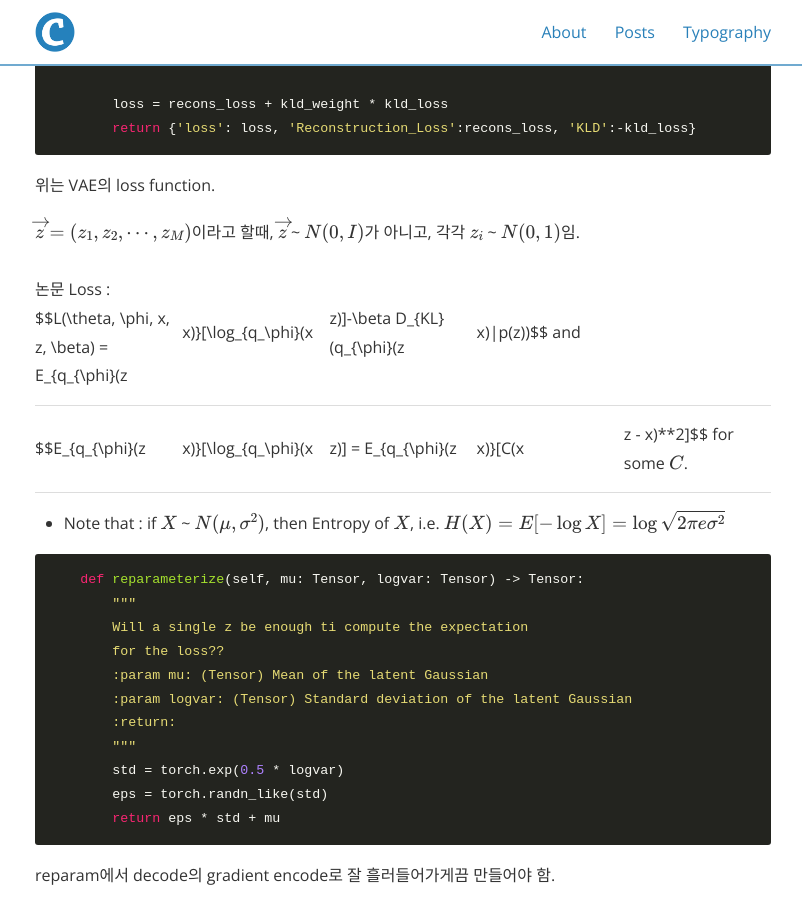
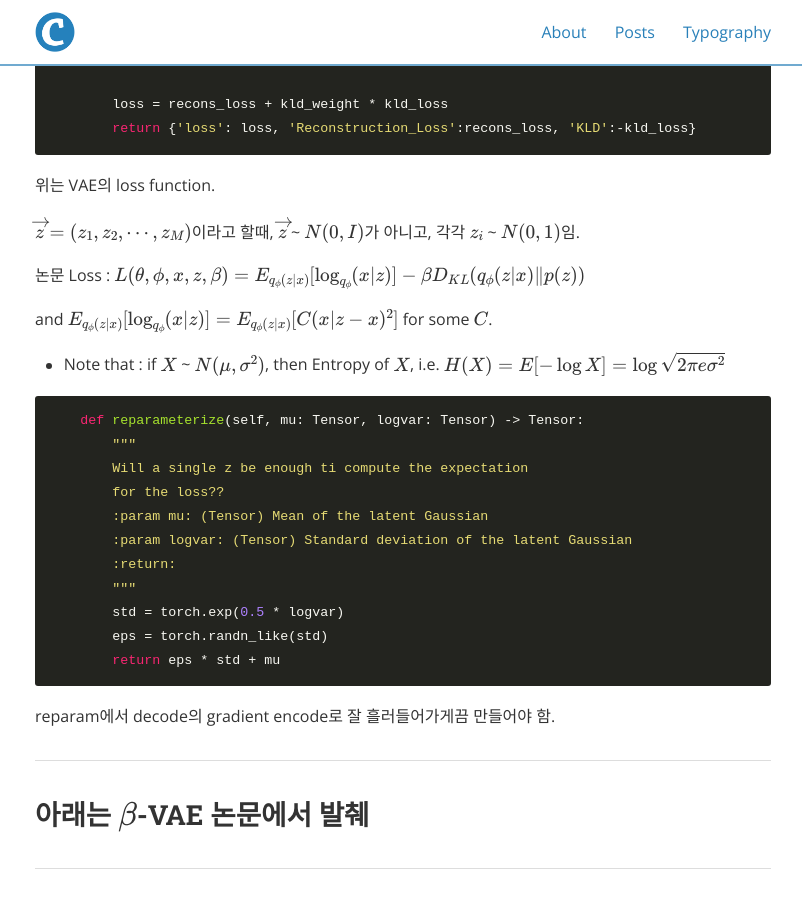
Before and after one commit to hihunjin/hihunjin.github.io, a Jekyll site: the page built from _posts/2021-01-28-betaVAE.md, in a window 1280 px wide and 900 px high, scrolled down 2623 px. Shown: the whole window, without its empty margins (237-1039 px from the left). Built offline with Jekyll 4.4.1, drawn with Linux system fonts in a browser that asks for light colours; nearby versions of some CDN libraries; formulas are drawn with MathJax 3.

Commit message:
please do

````diff
--- a/_posts/2021-01-28-betaVAE.md
+++ b/_posts/2021-01-28-betaVAE.md
@@ -81,7 +81,7 @@ logging_params:
 ```
 loss_type이 'H'인것만 보면 됨. 'B'도 조금 비슷함.(자세히 볼필요 없는듯?)
 
-$$M_N = \frac{M}{N}$$ 이고, $$M$$ 은 latent space의 dim(128)이고, $$N$$ 은 input image의 pixel갯수($$64\times64$$ ). 아래 $$\beta$$ -VAE논문 참조.
+$M_N = \frac{M}{N}$ 이고, $M$ 은 latent space의 dim(128)이고, $N$ 은 input image의 pixel갯수($64\times64$ ). 아래 $\beta$ -VAE논문 참조.
 
 ```python
     def loss_function(self,
@@ -110,12 +110,18 @@ $$M_N = \frac{M}{N}$$ 이고, $$M$$ 은 latent space의 dim(128)이고, $$N$$
 ```
 위는 VAE의 loss function.
 
-$$\overrightarrow{z}=(z_1, z_2, \cdots, z_M)$$이라고 할때, $$\overrightarrow{z}$$ ~ $$N(0,I)$$가 아니고, 각각 $$z_i$$ ~ $$N(0,1)$$임.
+$\overrightarrow{z}=(z_1, z_2, \cdots, z_M)$이라고 할때, $\overrightarrow{z}$ ~ $N(0,I)$가 아니고, 각각 $z_i$ ~ $N(0,1)$임.
 
-논문 Loss : $$L(\theta, \phi, x, z, \beta) = E_{q_{\phi}(z|x)}[\log_{q_\phi}(x|z)]-\beta D_{KL}(q_{\phi}(z|x)\|p(z))$$ and
-$$E_{q_{\phi}(z|x)}[\log_{q_\phi}(x|z)] = E_{q_{\phi}(z|x)}[C(x|z - x)**2]$$ for some $C$.
+논문 Loss :
+$$L(\theta, \phi, x, z, \beta) = E_{q_{\phi}(z|x)}[\log_{q_\phi}(x|z)]-\beta D_{KL}(q_{\phi}(z|x)\|p(z))$$
 
-* Note that : if $$X$$ ~ $$N(\mu, \sigma^2)$$, then Entropy of $$X$$, i.e. $$H(X)=E[-\log X]=\log \sqrt{2\pi e \sigma^2}$$
+and
+$$
+E_{q_{\phi}(z|x)}[\log_{q_\phi}(x|z)] = E_{q_{\phi}(z|x)}[C(x|z - x)^2]
+$$
+for some $C$.
+
+* Note that : if $X$ ~ $N(\mu, \sigma^2)$, then Entropy of $X$, i.e. $H(X)=E[-\log X]=\log \sqrt{2\pi e \sigma^2}$
 
 ```python
     def reparameterize(self, mu: Tensor, logvar: Tensor) -> Tensor:
@@ -133,20 +139,20 @@ $$E_{q_{\phi}(z|x)}[\log_{q_\phi}(x|z)] = E_{q_{\phi}(z|x)}[C(x|z - x)**2]$$ for
 reparam에서 decode의 gradient encode로 잘 흘러들어가게끔 만들어야 함.
 
 ---
-## 아래는 $$\beta$$-VAE 논문에서 발췌
+## 아래는 $\beta$-VAE 논문에서 발췌
 ---
-#### $$\beta$$-VAE vs VAE vs InfoGAN
+#### $\beta$-VAE vs VAE vs InfoGAN
 ![Figure1](https://d3i71xaburhd42.cloudfront.net/a90226c41b79f8b06007609f39f82757073641e2/2-Figure1-1.png)
 Azimuth : 방위각
 
 VAE를 보면 얼굴각도가 돌아가면서 표정(웃음->무표정)도 변화함. disentangle이 잘 안됨.
 
-논문에서 $$\beta=1$$이면 VAE랑 같다고 함. 논문은 disentangle이 잘 되었는지 확인하는 disentanglement metric을 제시하고 있지만, 안봄. 크게 중요하지 않은듯(?). 주로 $$\beta>1$$로 설정.
+논문에서 $\beta=1$이면 VAE랑 같다고 함. 논문은 disentangle이 잘 되었는지 확인하는 disentanglement metric을 제시하고 있지만, 안봄. 크게 중요하지 않은듯(?). 주로 $\beta>1$로 설정.
 
-$$\beta$$의 값이 trade-off between reconstruction fidelity(information preservation) and the quality of disentanglement within the learnt latent representations(latent channel capacity restriction)라고 함.
+$\beta$의 값이 trade-off between reconstruction fidelity(information preservation) and the quality of disentanglement within the learnt latent representations(latent channel capacity restriction)라고 함.
 
 ---
 ## 의문점
 ---
-* $$N(0,I)$$는 $$z_i$$간에 independent를 알수 있는데, 왜 코드는 각각 $$N(0,1)$$이지? 이러면 independent가 아닌데...
+* $N(0,I)$는 $z_i$간에 independent를 알수 있는데, 왜 코드는 각각 $N(0,1)$이지? 이러면 independent가 아닌데...
 * 사실 자세히 읽어보지 않음.
````
